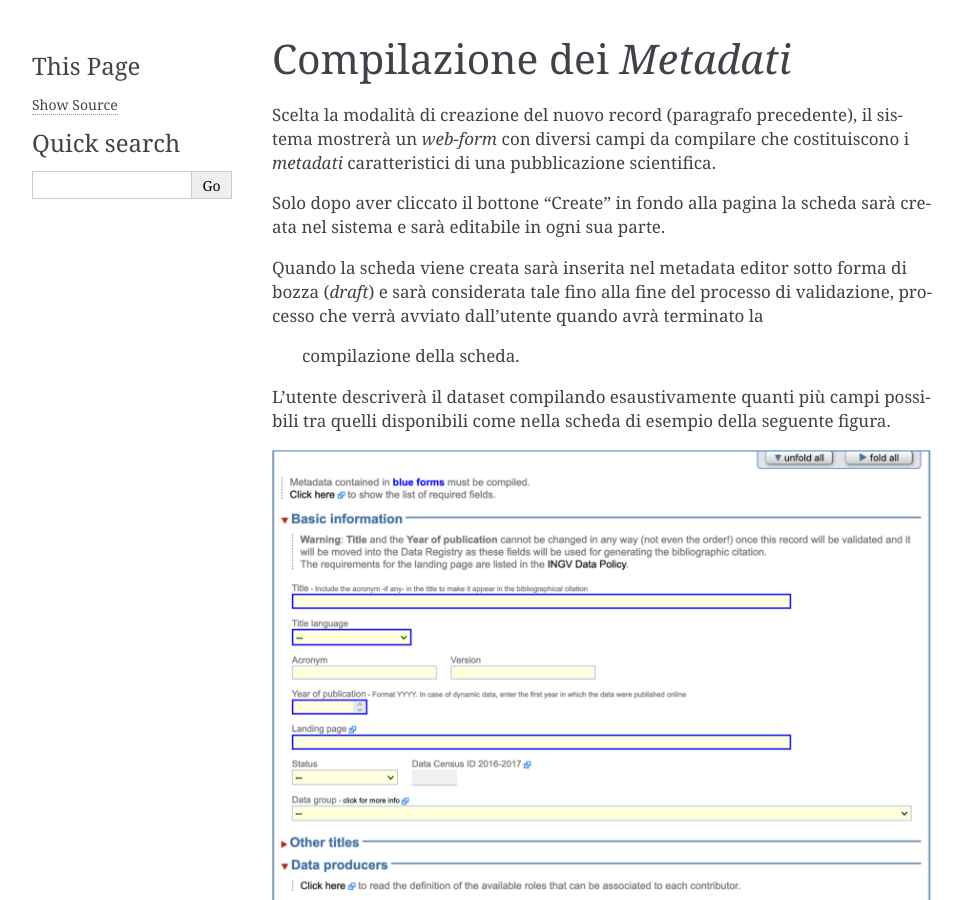
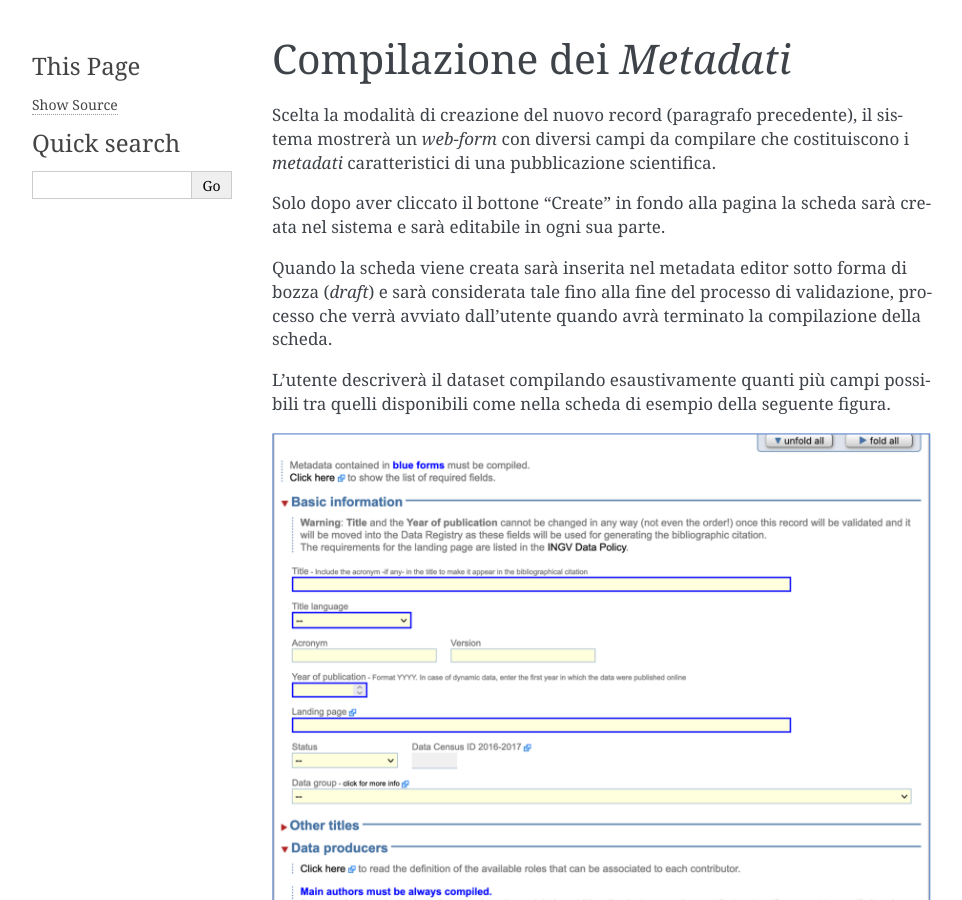
Before and after one commit to ingv-oe-dev/daterep-manual, a Sphinx documentation site: the page built from docs/compilazionemetadati.rst, in a window 1280 px wide and 900 px high. Shown: the whole window, without its empty margins (148-1110 px from the left). Built offline with Sphinx 7.4.7, drawn with Linux system fonts in a browser that asks for light colours; some of the changed text lies outside the part shown.

```diff
--- a/docs/compilazionemetadati.rst
+++ b/docs/compilazionemetadati.rst
@@ -11,7 +11,7 @@ creata nel sistema e sarà editabile in ogni sua parte.
 Quando la scheda viene creata sarà inserita nel metadata editor sotto forma di
 bozza (*draft*) e sarà considerata tale fino alla fine del processo di
 validazione, processo che verrà avviato dall'utente quando avrà terminato la
- compilazione della scheda.
+compilazione della scheda.
 
 L'utente descriverà il dataset compilando esaustivamente quanti più campi
 possibili tra quelli disponibili come nella scheda di esempio della seguente
@@ -32,10 +32,10 @@ referenti andranno indicati nella sezione dei metadati denominata ``“Info
 specific to INGV”``. Oltre ai metadati obbligatori, evidenziati in blu nella
 scheda (Fig. sopra), si suggerisce di compilare anche informazioni utili come la
 copertura temporale, geografica e soprattutto eventuali relazioni con altri dati
-o pubblicazioni nell’apposita sezione ``“Relations to other data and
+o pubblicazioni nell'apposita sezione ``“Relations to other data and
 publications”``.
 
-Infine, è anche possibile caricare un’immagine di copertina in fondo al
+Infine, è anche possibile caricare un'immagine di copertina in fondo al
 *web-form* alla scritta ``“upload a cover image file”``.
 
 .. image:: assets/pictures/16.png
@@ -64,7 +64,7 @@ nello stesso istante.
 
 Se è necessario permettere ad altre persone di editare la scheda, queste possono
 essere aggiunte dai referenti nella sezione ``Additional users allowed to update
- metadata of this record`` nella sezione di metadati ``“Info specific to INGV”``.
+metadata of this record`` nella sezione di metadati ``“Info specific to INGV”``.
 
 Quando la compilazione della bozza della scheda sarà ultimata e il sistema di
 verifica automatico non rileverà più errori, l'utente potrà avviare il processo
--- a/docs/creazionescheda.rst
+++ b/docs/creazionescheda.rst
@@ -1,7 +1,7 @@
 Crezione della *scheda descrittiva* dal Metadata Editor
 -------------------------------------------------------
 
-Ottenuto il link di condivisione, l’utente si autentica sul portale del Metadata
+Ottenuto il link di condivisione, l'utente si autentica sul portale del Metadata
 Editor utilizzando il proprio account istituzionale (*nome.cognome@ingv.it* come
 per l'accesso alla posta elettronica) al fine di **creare** una scheda
 descrittiva del *dataset*:
--- a/docs/validazionescheda.rst
+++ b/docs/validazionescheda.rst
@@ -5,8 +5,8 @@ Quando la compilazione della scheda sarà completata si potrà procedere alla
 **validazione** cliccando sul bottone ``“Start the validation process”``.
 
 .. warning::
-   in caso di problemi, l’Ufficio Gestione Dati si occuperà di contattare
-   l’utente per eventuali correzioni o integrazioni.
+   in caso di problemi, l'Ufficio Gestione Dati si occuperà di contattare
+   l'utente per eventuali correzioni o integrazioni.
 
 La figura seguente mostra gli stati di avanzamento del processo di validazione.
 
@@ -16,7 +16,7 @@ La figura seguente mostra gli stati di avanzamento del processo di validazione.
 La validazione potrebbe arrivare fino a tre gradi di approvazione a seconda delle
 caratteristiche del dataset e degli autori indicati:
 
-- il primo grado di validazione è in capo all’*Ufficio Gestione Dati*, nello
+- il primo grado di validazione è in capo all'*Ufficio Gestione Dati*, nello
   specifico il coordinatore e un referente per ciascuno dei Dipartimenti indicati;
 - il secondo grado è in capo ai *Direttori delle Sezioni* coinvolte identificate
   automaticamente dal Metadata Editor in base alle affiliazioni disponibili nella
```
Also changed, not shown: docs/caricamentodataset.rst (+5 -5 lines), docs/intro.rst (+5 -5 lines), docs/selezionedati.rst (+9 -9 lines), 1 other file.
